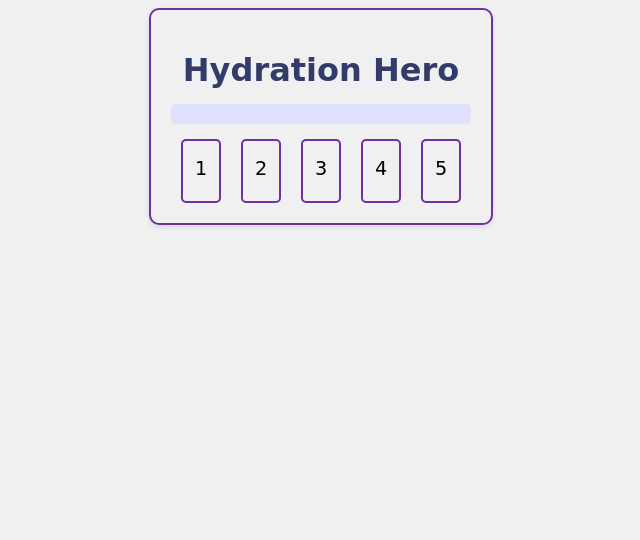
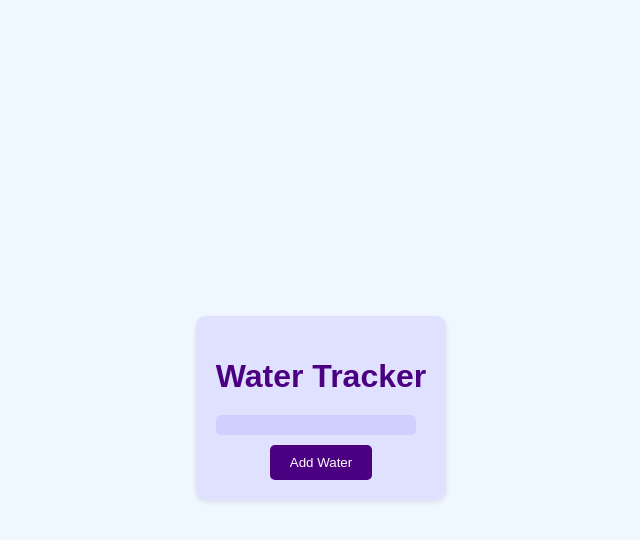
Before and after one commit to ketchup4dummies/clockwidget, a plain HTML site: page water_tracker.html in a window 1280 px wide. Shown: the whole page, without its empty margins (319-959 px from the left). Drawn offline with Linux system fonts and the light colour scheme; a web font is replaced by a local one.

Commit message:
Update water_tracker.html

```diff
--- a/water_tracker.html
+++ b/water_tracker.html
@@ -1,102 +1,84 @@
 <!DOCTYPE html>
 <html>
 <head>
-<title>Hydration Hero</title>
-<link rel="preconnect" href="https://fonts.googleapis.com">
-<link rel="preconnect" href="https://fonts.gstatic.com" crossorigin>
-<link href="https://fonts.googleapis.com/css2?family=Molle:ital,wght@0,400;1,400&display=swap" rel="stylesheet">
+<title>Water Tracker</title>
 <style>
 body {
-  font-family: 'Molle', cursive;
-  background-color: #f0f0f0;
+  font-family: sans-serif;
+  background-color: #f0f8ff; /* Soft blue background */
+  display: flex;
+  justify-content: center;
+  align-items: center;
+  min-height: 100vh;
 }
 
 .container {
-  width: 300px;
-  margin: 0 auto;
-  text-align: center;
-  border: 2px solid #7030a0;
+  background-color: #e0e0ff; /* Light purple background */
   border-radius: 10px;
   padding: 20px;
   box-shadow: 0 2px 5px rgba(0, 0, 0, 0.1);
+  text-align: center;
 }
 
-.title {
-  color: #333b6b;
-  font-size: 2em;
-  margin-bottom: 15px;
-}
-
-.progress-container {
-  width: 100%;
-  height: 20px;
-  background-color: #e0e0ff;
-  border-radius: 5px;
-  margin-bottom: 15px;
+h1 {
+  color: #4b0082; /* Dark purple heading */
+  margin-bottom: 20px;
 }
 
 .progress-bar {
-  height: 100%;
-  background-color: #5c237b;
+  width: 200px;
+  height: 20px;
+  background-color: #d0d0ff; /* Light purple progress bar background */
   border-radius: 5px;
-  width: 0%;
+  margin-bottom: 10px;
 }
 
-.bottles {
-  display: flex;
-  justify-content: center;
+.progress {
+  height: 100%;
+  background-color: #0000ff; /* Blue progress bar fill */
+  border-radius: 5px;
+  transition: width 0.3s ease;
 }
 
-.bottle {
-  display: inline-block;
-  width: 40px;
-  height: 60px;
-  margin: 0 10px;
-  border: 2px solid #7030a0;
+button {
+  background-color: #4b0082; /* Dark purple button */
+  color: white;
+  border: none;
+  padding: 10px 20px;
   border-radius: 5px;
-  text-align: center;
-  line-height: 56px;
   cursor: pointer;
-  font-size: 1.2em;
 }
 
-.checked {
-  background-color: #5c237b;
-  color: #fff;
-}
 </style>
 </head>
 <body>
 
 <div class="container">
-  <h1 class="title">Hydration Hero</h1>
-
-  <div class="progress-container">
-    <div class="progress-bar" id="myBar"></div>
+  <h1>Water Tracker</h1>
+  <div class="progress-bar">
+    <div class="progress" id="progress"></div>
   </div>
-
-  <div class="bottles">
-    <div class="bottle" onclick="checkBottle(this)">1</div>
-    <div class="bottle" onclick="checkBottle(this)">2</div>
-    <div class="bottle" onclick="checkBottle(this)">3</div>
-    <div class="bottle" onclick="checkBottle(this)">4</div>
-    <div class="bottle" onclick="checkBottle(this)">5</div>
-  </div>
-
+  <button onclick="addWater()">Add Water</button>
 </div>
 
 <script>
-function checkBottle(bottle) {
-  bottle.classList.toggle("checked");
-  updateProgressBar();
-}
+  let waterDrank = 0;
+  const totalWater = 8; // 8 glasses of water per day (adjust as needed)
 
-function updateProgressBar() {
-  var checkedBottles = document.querySelectorAll(".bottle.checked").length;
-  var totalBottles = 5;
-  var width = (checkedBottles / totalBottles) * 100 + "%";
-  document.getElementById("myBar").style.width = width;
-}
+  function updateProgress() {
+    const progressPercent = (waterDrank / totalWater) * 100;
+    document.getElementById("progress").style.width = progressPercent + "%";
+  }
+
+  function addWater() {
+    waterDrank++;
+    if (waterDrank > totalWater) {
+      waterDrank = totalWater;
+    }
+    updateProgress();
+  }
+
+  updateProgress(); // Initial progress bar update
 </script>
 
 </body>
```
